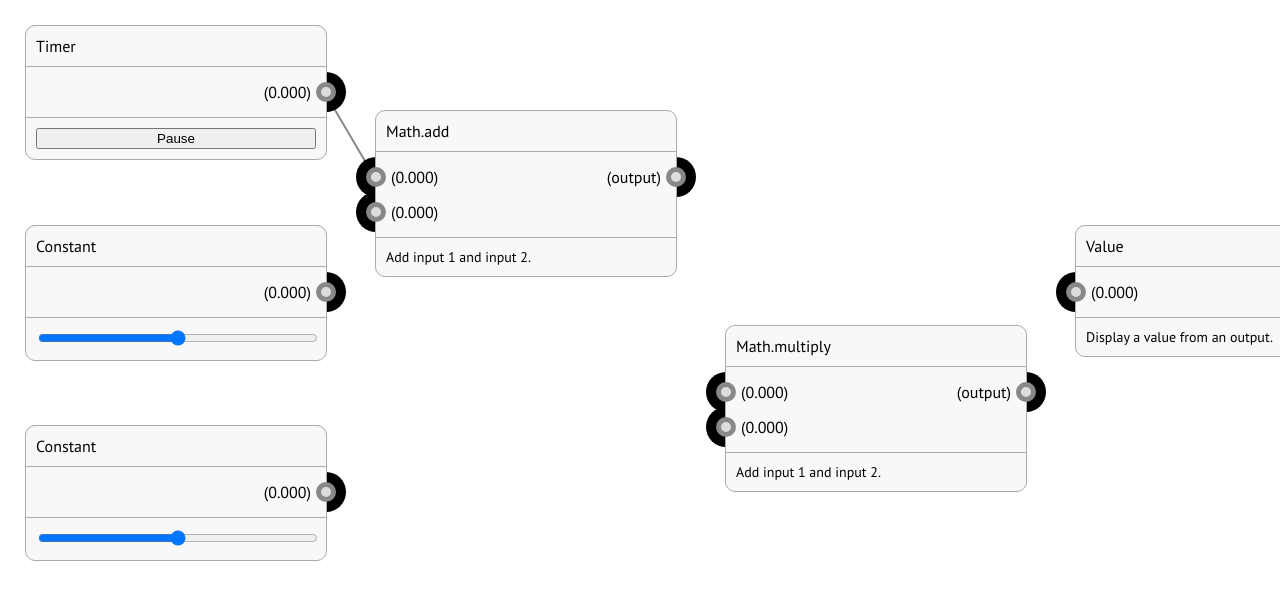
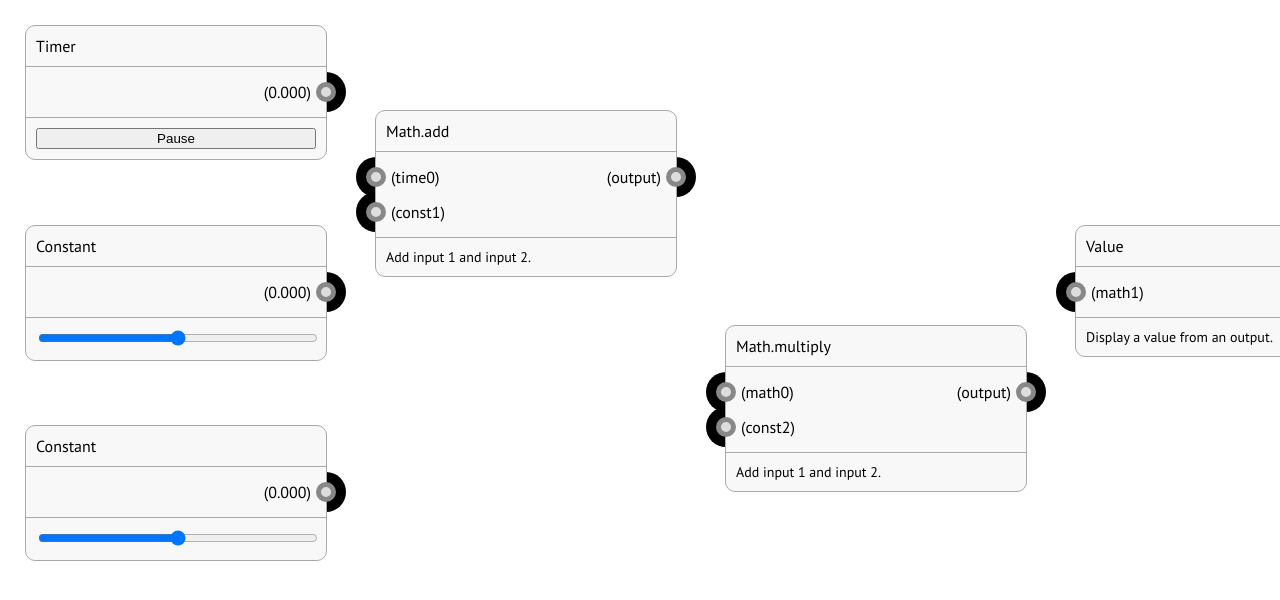
Before and after one commit to onion2k/copper, a React (Create React App) app: page / in a window 1280 px wide. Shown: the top 600 px of the page. Built offline with nearby package versions, Linux system fonts and the light colour scheme.

Commit message:
Started connectormap component

```diff
--- /dev/null
+++ b/src/Components/connectorMap.tsx
@@ -0,0 +1,50 @@
+import React, { useRef, useState, useEffect, useContext } from "react";
+import { ConnectorContext } from "../Contexts/connector";
+
+interface iConnectorMap {
+  nodes: Array<{ id: string; x: number; y: number }>;
+  connections: Array<{ x1: number; y1: number; x2: number; y2: number }>;
+}
+
+export function ConnectorMap({ nodes, connections }: iConnectorMap) {
+  const [connector, setConnector, connectConnector, registerNode] = useContext(
+    ConnectorContext
+  );
+
+  // useEffect(
+  //   () => {
+  //     console.log(nodes.length);
+  //   },
+  //   [nodes]
+  // );
+
+  let nodeMap = [];
+  if (nodes.length > 0) {
+    nodes.forEach((node, i) => {
+      nodeMap.push(
+        <circle key={node.id} cx={node.x + 10} cy={node.y + 10} r="20" />
+      );
+    });
+  }
+
+  let connectionsMap = [];
+  if (connections.length > 0) {
+    connections.forEach((connection, i) => {
+      connectionsMap.push(
+        <line
+          x1={connection.x1}
+          y1={connection.y1}
+          x2={connection.x2}
+          y2={connection.y1}
+        />
+      );
+    });
+  }
+
+  return (
+    <svg xmlns="http://www.w3.org/2000/svg" height="100%" width="100%">
+      {nodeMap}
+      {connectionsMap}
+    </svg>
+  );
+}
--- a/src/Nodes/const.tsx
+++ b/src/Nodes/const.tsx
@@ -21,7 +21,7 @@ export function Const({ id, x, y, output }: iConst) {
     setInput(parseFloat(e.target.value));
   };
 
-  const io = <Output key={`${id}-o-0`} id={`${id}-o-0`} value={input} />;
+  const io = <Output key={`${id}-o-0`} id={`${id}`} value={input} />;
 
   const controls = (
     <input
--- a/src/index.tsx
+++ b/src/index.tsx
@@ -2,13 +2,13 @@ import React, { useState, useEffect } from "react";
 import { render } from "react-dom";
 
 import useMousePosition from "./Hooks/useMousePosition";
-
 import { ConnectorContext } from "./Contexts/connector";
-
 import { Const } from "./Nodes/const";
 import { Time } from "./Nodes/time";
 import { Value } from "./Nodes/value";
 import { Math } from "./Nodes/math";
+
+import { ConnectorMap } from "./Components/connectorMap";
 
 import "./styles.css";
 
@@ -18,6 +18,7 @@ function App() {
   let { x: mouseX, y: mouseY } = useMousePosition();
 
   const [nodes, setNodes] = useState([]);
+  const [connections, setConnections] = useState([]);
   const [connector, setConnector] = useState(null);
 
   const [time0, setTime0] = useState(0);
@@ -25,20 +26,33 @@ function App() {
   const [math0, setMath0] = useState(0);
   const [const2, setConst2] = useState(0);
   const [math1, setMath1] = useState(0);
+  const [value0, setValue0] = useState(0);
 
-  const nodeOutputMap = {
-    "time0-o-0": time0,
-    "const1-o-0": const1,
-    "const2-o-0": const2,
-    "math0-o-0": math0,
-    "math1-o-0": math1
+  const outputs: { [id: string]: string } = {
+    time0: "math0",
+    const1: "math0",
+    const2: "math1",
+    math0: "math1",
+    math1: "value0",
+    value0: null
   };
 
   const nodeInputMap = {
-    math0: [time0, const1],
-    math1: [math0, const2],
-    value0: [math1]
+    math0: ["time0", "const1"],
+    math1: ["math0", "const2"],
+    value0: ["math1"]
   };
+
+  // Object.keys(nodeOutputMap).forEach(key => {});
+
+  useEffect(
+    () => {
+      if (nodes.length > 0) {
+        console.log(nodes.length);
+      }
+    },
+    [nodes]
+  );
 
   const connectConnector = (
     from: { id: string; x: number; y: number },
@@ -48,7 +62,6 @@ function App() {
   };
 
   const registerNode = node => {
-    // console.log("Register node position", node.id, node.x, node.y);
     const newNodes = nodes;
     newNodes.push(node);
     setNodes(newNodes);
@@ -74,29 +87,16 @@ function App() {
     );
   }
 
-  let nodeMap = [];
-  if (nodes.length > 0) {
-    nodes.forEach((node, i) => {
-      nodeMap.push(<circle cx={node.x + 10} cy={node.y + 10} r="20" />);
-    });
-  }
-
   return (
     <ConnectorContext.Provider
       value={[connector, setConnector, connectConnector, registerNode]}
     >
       <svg xmlns="http://www.w3.org/2000/svg" height="100%" width="100%">
-        <line
-          x1="325"
-          y1="93"
-          x2="375"
-          y2="178"
-          strokeWidth="2"
-          stroke="#888888"
-        />
-        {nodeMap}
         {activeConnectorLine}
       </svg>
+
+      <ConnectorMap nodes={nodes} connections={connections} />
+
       <div className="Control" onMouseUp={endConnect}>
         <Time
           id={"time0"}
```
